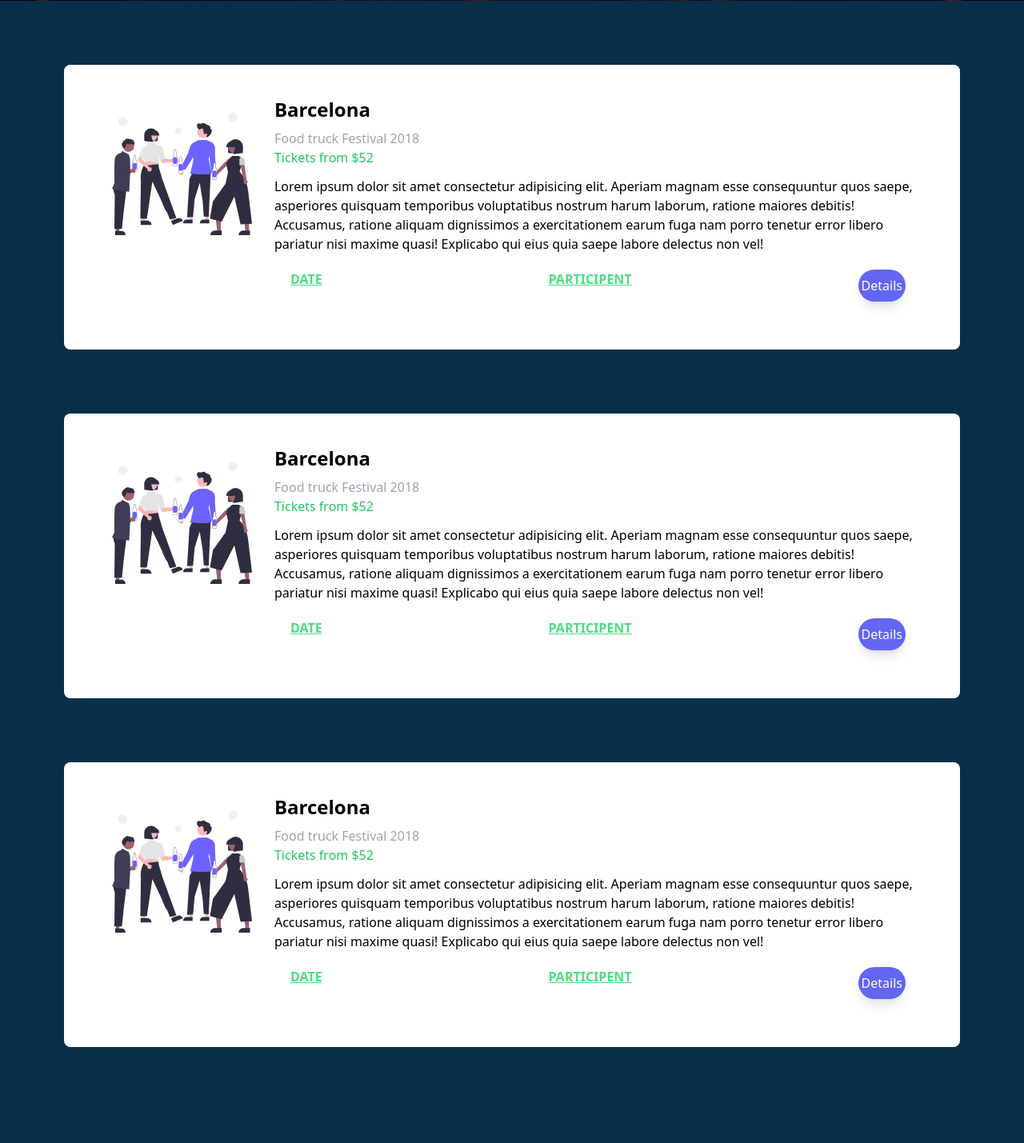
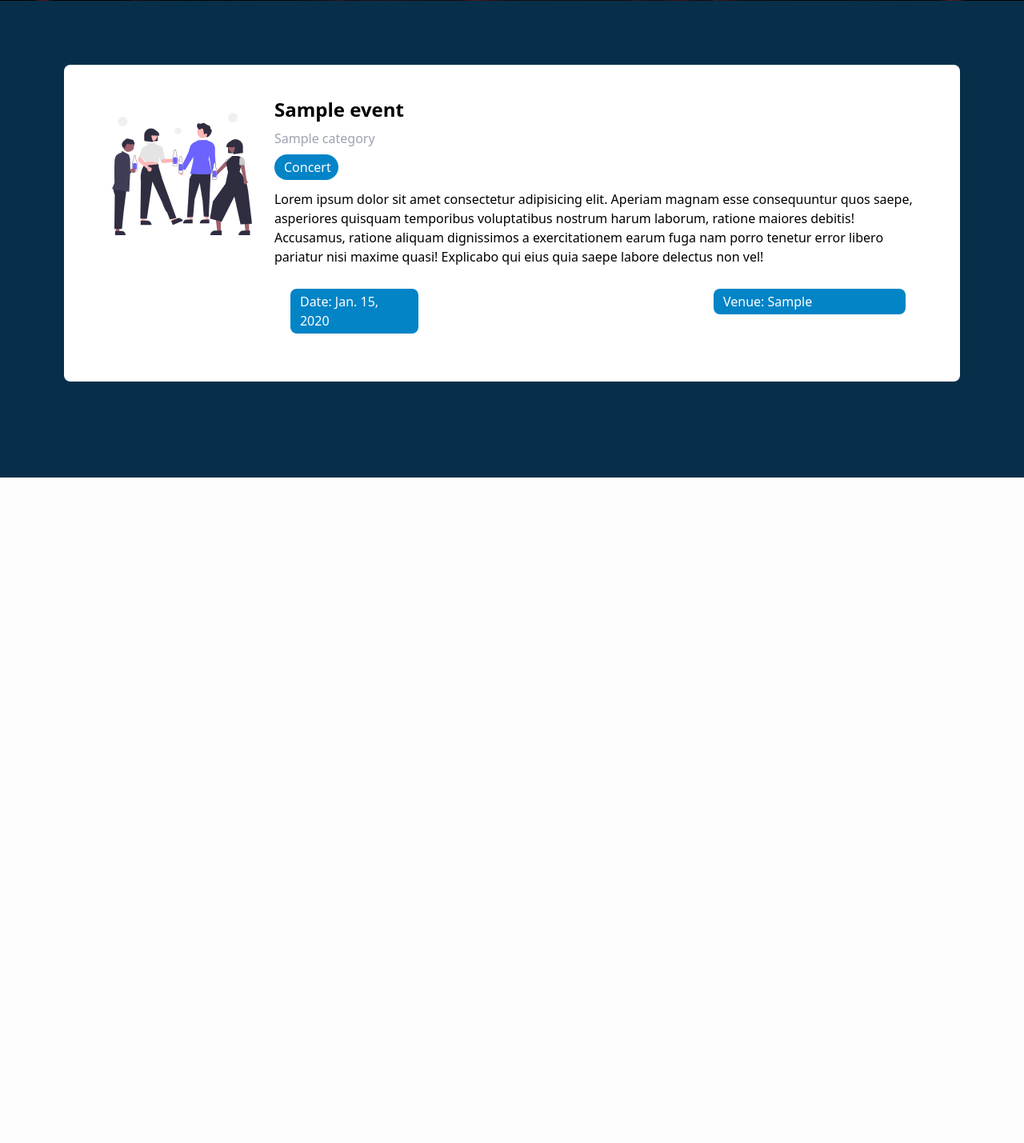
Before and after one commit to shojibruhan/event-management, a Django app: page /home/ in a window 1280 px wide. Shown: the part 799-2228 px from the top of the page at 80% size. After the commit the page ends 1396 px from the top, so only its background shows below. Run offline with Django 5.2, Linux system fonts and the light colour scheme; tables that the repository leaves empty hold one stand-in row (values such as "Sample post").

Commit message:
CRUD done

```diff
--- a/static/css/output.css
+++ b/static/css/output.css
@@ -816,12 +833,28 @@ video {
   width: 100%;
 }
 
-.w-5 {
-  width: 1.25rem;
+.w-1\/4 {
+  width: 25%;
 }
 
-.w-4 {
-  width: 1rem;
+.w-1\/3 {
+  width: 33.333333%;
+}
+
+.w-1\/6 {
+  width: 16.666667%;
+}
+
+.w-40 {
+  width: 10rem;
+}
+
+.w-80 {
+  width: 20rem;
+}
+
+.w-60 {
+  width: 15rem;
 }
 
 .max-w-7xl {
@@ -1057,9 +1061,19 @@ video {
   background-color: rgb(125 211 252 / var(--tw-bg-opacity, 1));
 }
 
+.bg-sky-600 {
+  --tw-bg-opacity: 1;
+  background-color: rgb(2 132 199 / var(--tw-bg-opacity, 1));
+}
+
 .bg-sky-950 {
   --tw-bg-opacity: 1;
   background-color: rgb(8 47 73 / var(--tw-bg-opacity, 1));
+}
+
+.bg-slate-800 {
+  --tw-bg-opacity: 1;
+  background-color: rgb(30 41 59 / var(--tw-bg-opacity, 1));
 }
 
 .bg-slate-950 {
@@ -1082,39 +1096,14 @@ video {
   background-color: rgb(234 179 8 / var(--tw-bg-opacity, 1));
 }
 
-.bg-green-400 {
+.bg-rose-600 {
   --tw-bg-opacity: 1;
-  background-color: rgb(74 222 128 / var(--tw-bg-opacity, 1));
+  background-color: rgb(225 29 72 / var(--tw-bg-opacity, 1));
 }
 
-.bg-indigo-400 {
+.bg-orange-400 {
   --tw-bg-opacity: 1;
-  background-color: rgb(129 140 248 / var(--tw-bg-opacity, 1));
-}
-
-.bg-indigo-600 {
-  --tw-bg-opacity: 1;
-  background-color: rgb(79 70 229 / var(--tw-bg-opacity, 1));
-}
-
-.bg-sky-500 {
-  --tw-bg-opacity: 1;
-  background-color: rgb(14 165 233 / var(--tw-bg-opacity, 1));
-}
-
-.bg-sky-100 {
-  --tw-bg-opacity: 1;
-  background-color: rgb(224 242 254 / var(--tw-bg-opacity, 1));
-}
-
-.bg-sky-600 {
-  --tw-bg-opacity: 1;
-  background-color: rgb(2 132 199 / var(--tw-bg-opacity, 1));
-}
-
-.bg-slate-800 {
-  --tw-bg-opacity: 1;
-  background-color: rgb(30 41 59 / var(--tw-bg-opacity, 1));
+  background-color: rgb(251 146 60 / var(--tw-bg-opacity, 1));
 }
 
 .bg-\[url\(\/static\/images\/2\.png\)\] {
--- a/tasks/templates/dashboard/manager-dashboard.html
+++ b/tasks/templates/dashboard/manager-dashboard.html
@@ -4,6 +4,6 @@
 
 {% block tasks %}
 
-{% include "dashboard/allTask.html" %}
+
 
 {% endblock tasks %}
--- a/tasks/templates/home.html
+++ b/tasks/templates/home.html
@@ -46,40 +46,29 @@
         </div>
     </div>
 
-    <!-- Event list -->
+    <!-- Event list 1 -->
+     {% for event in events %}
         <div>
             <div class="bg-white p-10 rounded-lg mt-20 m-20">
                 <div class="flex">
                     <div><img src="/static/images/cart-img.svg" class="w-200 h-70  p-5"></div>
                     <div class="px-2">
-                    <p class="text-2xl font-bold mb-2">Barcelona</p>
-                    <p class="text-gray-400">Food truck Festival 2018</p>
-                    <p class="text-green-500 mb-3">Tickets from $52</p>
+                        <div>
+                            <p class="text-2xl font-bold mb-2">{{ event.name }}</p>
+                            <p class="text-gray-400 "> {{ event.category }} </p>
+                            <p class="text-white mb-3 px-3 py-1 bg-sky-600 rounded-full w-20 mt-2"> {{event.details.get_types_display}} </p>
                             <p>Lorem ipsum dolor sit amet consectetur adipisicing elit. Aperiam magnam esse consequuntur quos saepe, asperiores quisquam temporibus voluptatibus nostrum harum laborum, ratione maiores debitis! Accusamus, ratione aliquam dignissimos a exercitationem earum fuga nam porro tenetur error libero pariatur nisi maxime quasi! Explicabo qui eius quia saepe labore delectus non vel!</p>
+                            {% comment %} <p> {{event.description }} </p> {% endcomment %}
+                        </div>
                         <div class="flex justify-between p-5">
-                        <p class="text-green-400 font-bold"><u>DATE</u></p>
-                        <p class="text-green-400 font-bold"><u>PARTICIPENT</u></p>
-                        <button class="bg-indigo-500 hover:bg-indigo-700 w-25 h-10 p-1 rounded-full shadow-lg text-white">Details</button>
-                    </div>
+                            <div>
+                                <p class="text-white px-3 py-1 bg-sky-600 rounded-lg w-40 mt-2">Date: {{ event.schedule }}</p>
 
                             </div>
+                            <div>
+                                <p class="text-white  px-3 py-1 bg-sky-600 rounded-lg w-60 mt-2">Venue: {{event.location}}</p>
+
                             </div>
-        </div>
-     </div>
-    <!-- Event list -->
-     <div>
-        <div class="bg-white p-10 rounded-lg mt-20 m-20">
-            <div class="flex">
-                <div><img src="/static/images/cart-img.svg" class="w-200 h-70  p-5"></div>
-                <div class="px-2">
-                    <p class="text-2xl font-bold mb-2">Barcelona</p>
-                    <p class="text-gray-400">Food truck Festival 2018</p>
-                    <p class="text-green-500 mb-3">Tickets from $52</p>
-                    <p>Lorem ipsum dolor sit amet consectetur adipisicing elit. Aperiam magnam esse consequuntur quos saepe, asperiores quisquam temporibus voluptatibus nostrum harum laborum, ratione maiores debitis! Accusamus, ratione aliquam dignissimos a exercitationem earum fuga nam porro tenetur error libero pariatur nisi maxime quasi! Explicabo qui eius quia saepe labore delectus non vel!</p>
-                    <div class="flex justify-between p-5">
-                        <p class="text-green-400 font-bold"><u>DATE</u></p>
-                        <p class="text-green-400 font-bold"><u>PARTICIPENT</u></p>
-                        <button class="bg-indigo-500 hover:bg-indigo-700 w-25 h-10 p-1 rounded-full shadow-lg text-white">Details</button>
 
                         </div>
 
@@ -87,26 +76,9 @@
                 </div>
             </div>
         </div>
-    <!-- Event list -->
-     <div>
-        <div class="bg-white p-10 rounded-lg mt-20 m-20">
-            <div class="flex">
-                <div><img src="/static/images/cart-img.svg" class="w-200 h-70  p-5"></div>
-                <div class="px-2">
-                    <p class="text-2xl font-bold mb-2">Barcelona</p>
-                    <p class="text-gray-400">Food truck Festival 2018</p>
-                    <p class="text-green-500 mb-3">Tickets from $52</p>
-                    <p>Lorem ipsum dolor sit amet consectetur adipisicing elit. Aperiam magnam esse consequuntur quos saepe, asperiores quisquam temporibus voluptatibus nostrum harum laborum, ratione maiores debitis! Accusamus, ratione aliquam dignissimos a exercitationem earum fuga nam porro tenetur error libero pariatur nisi maxime quasi! Explicabo qui eius quia saepe labore delectus non vel!</p>
-                    <div class="flex justify-between p-5">
-                        <p class="text-green-400 font-bold"><u>DATE</u></p>
-                        <p class="text-green-400 font-bold"><u>PARTICIPENT</u></p>
-                        <button class="bg-indigo-500 hover:bg-indigo-700 w-25 h-10 p-1 rounded-full shadow-lg text-white">Details</button>
-                    </div>
+     {% endfor %}
 
-                </div>
-            </div>
-        </div>
-     </div>
+
 
 
 
--- a/tasks/urls.py
+++ b/tasks/urls.py
@@ -1,12 +1,16 @@
-from tasks.views import show_task, events_dashboard, managerdashboard, user_dashboard, dashboard, create_events, view_events
+from tasks.views import events_dashboard, managerdashboard, user_dashboard, dashboard, create_events, view_events, create_participent, delete_event, update_event, navbar
 from django.urls import path
 
 urlpatterns = [
-    path("show-task/", show_task),
+
     path("events-dashboard/", events_dashboard, name='events-dashboard'),
     path("manager-dashboard/", managerdashboard, name='manager-dashboard'),
     path("user-dashboard/", user_dashboard, name="user-dashboard"),
     path("dashboard/", dashboard),
-    path("create-events/", create_events),
-    path("view-participent/", view_events, name="view-participent")
+    path("create-events/", create_events, name="create-events"),
+    path("update-events/<int:id>/", update_event, name="update-events"),
+    path("delete-events/<int:id>/", delete_event, name="delete-events"),
+    path("create-participent/", create_participent, name="create-participent"),
+    path("view-participent/", view_events, name="view-participent"),
+    path("navbar/", navbar, name="navbar")
 ]
--- a/tasks/views.py
+++ b/tasks/views.py
@@ -1,22 +1,27 @@
-from django.shortcuts import render
+from django.shortcuts import render, redirect
 from django.http import HttpResponse
-from tasks.forms import EventModelForm
+from tasks.forms import EventModelForm, EventDetailsModelForm, ParticipentModelForm
 from tasks.models import Participant, Category, Event, EventDetails
 from datetime import date
 from django.db.models import Q, Max, Min, Avg, Count
+from django.contrib import messages
 
 def home(request):
-    return render(request, 'home.html')
+    events= Event.objects.all()
+    return render(request, 'home.html', {"events": events})
 
-def show_task(request):
-    return HttpResponse("<h1>This is show task page</h1>")
+def navbar(request):
+
+    return render(request, "dashboard/navbar.html")
+
+
 
 def events_dashboard(request):
     return render(request, "events.html")
 
 def managerdashboard(request):
     type= request.GET.get('type', "upcoming_events")
-    print(type)
+    # print(type)
     base_query= Event.objects.select_related('details').prefetch_related('participant')
     if type == "upcoming_events":
         events= base_query.filter(status= "U")
@@ -51,21 +56,53 @@ def dashboard(request):
 
 def create_events(request):
 
-    form= EventModelForm()
+    event_form= EventModelForm()
+    event_details_form= EventDetailsModelForm()
+
 
     if request.method == 'POST':
-        form= EventModelForm(request.POST)
-        if form.is_valid():
-            form.save()
 
-            context= {
-                'form': form,
-                "message": "Event added succussfully"
-            }
+        event_form= EventModelForm(request.POST)
+        event_details_form= EventDetailsModelForm(request.POST)
+        if event_form.is_valid() and event_details_form.is_valid():
+            event= event_form.save()
+            event_details= event_details_form.save(commit=False)
+            event_details.events= event
+            event_details.save()
 
 
-            return render(request, 'dashboard/event-form.html', context)
-    context= { 'form': form }
+            messages.success(request, "Events Created Successfully !!!")
+
+            return redirect("create-events")
+    context= { 'event_form': event_form, "event_details_form": event_details_form }
+
+
+    return render(request, 'dashboard/event-form.html', context)
+
+def update_event(request, id):
+
+    event= Event.objects.get(id= id)
+    event_form= EventModelForm(instance= event)
+    if event.details:
+        event_details_form= EventDetailsModelForm(instance= event.details)
+
+
+    if request.method == 'POST':
+
+        event_form= EventModelForm(request.POST, instance= event)
+        event_details_form= EventDetailsModelForm(request.POST, instance= event.details)
+
+        if event_form.is_valid() and event_details_form.is_valid():
+            event_form.save()
+            event_details= event_details_form.save(commit=False)
+            event_details.event= event
+            event_details_form.save()
+
+
+            messages.success(request, "Events Updated Successfully !!!")
+
+            return redirect("update-events", id)
+    context= { 'event_form': event_form, "event_details_form": event_details_form }
 
 
     return render(request, 'dashboard/event-form.html', context)
@@ -98,3 +135,25 @@ def view_events(request):
 
 
     return render(request , "show_event.html", {"participents": participents})
+
+def create_participent(request):
+
+    participant_form= ParticipentModelForm()
+
+    return render(request, "participent-form.html", {"participant_form": participant_form})
+
+
+
+
+
+def delete_event(request, id):
+    if request.method == "POST":
+        event= Event.objects.get(id= id)
+        event.delete()
+
+        messages.success(request, "Event Deleted Successfully !!!")
+        return redirect("manager-dashboard")
+
+    else:
+        messages.error(request, "Something Went Wrong")
+        return redirect("manager-dashboard")
```
Also changed, not shown: other parts of static/css/output.css (+56 -56 lines), tasks/forms.py (+30 -1 lines), tasks/templates/dashboard/dashboard.html (+14 -2 lines), tasks/templates/dashboard/event-form.html (+14 -8 lines), tasks/templates/dashboard/navbar.html (added, +19 -0 lines), tasks/templates/participent-form.html (added, +15 -0 lines). Lines whose indentation alone changed are shown as unchanged.
